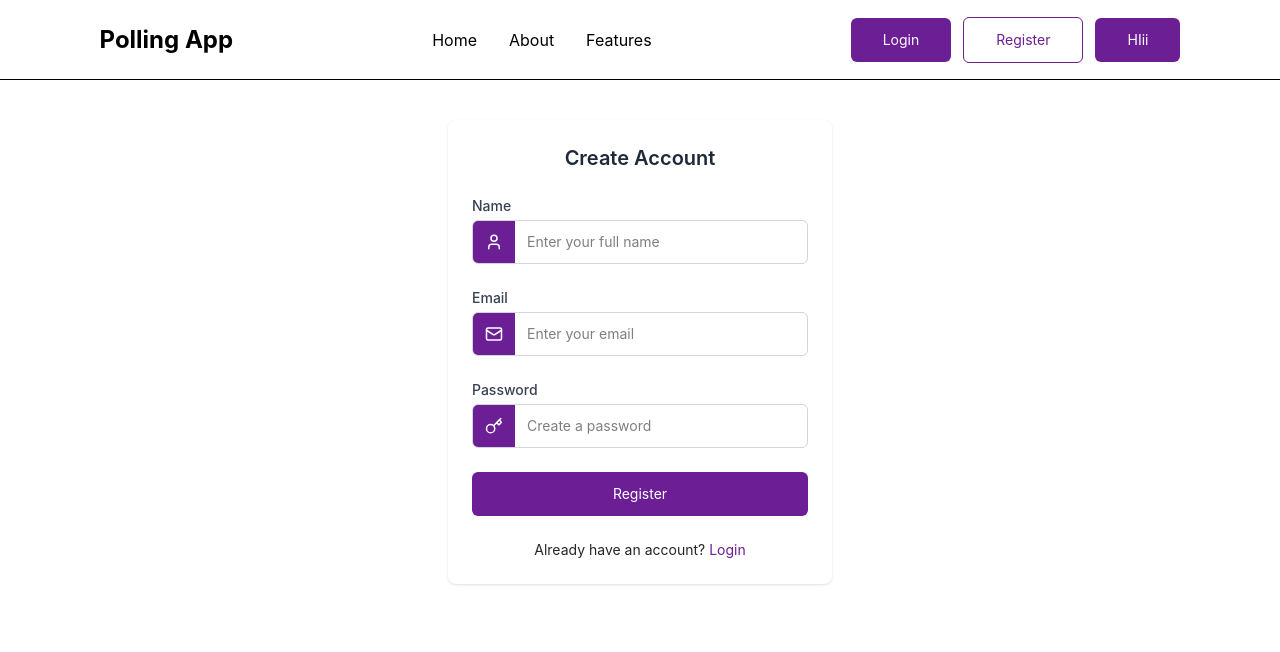
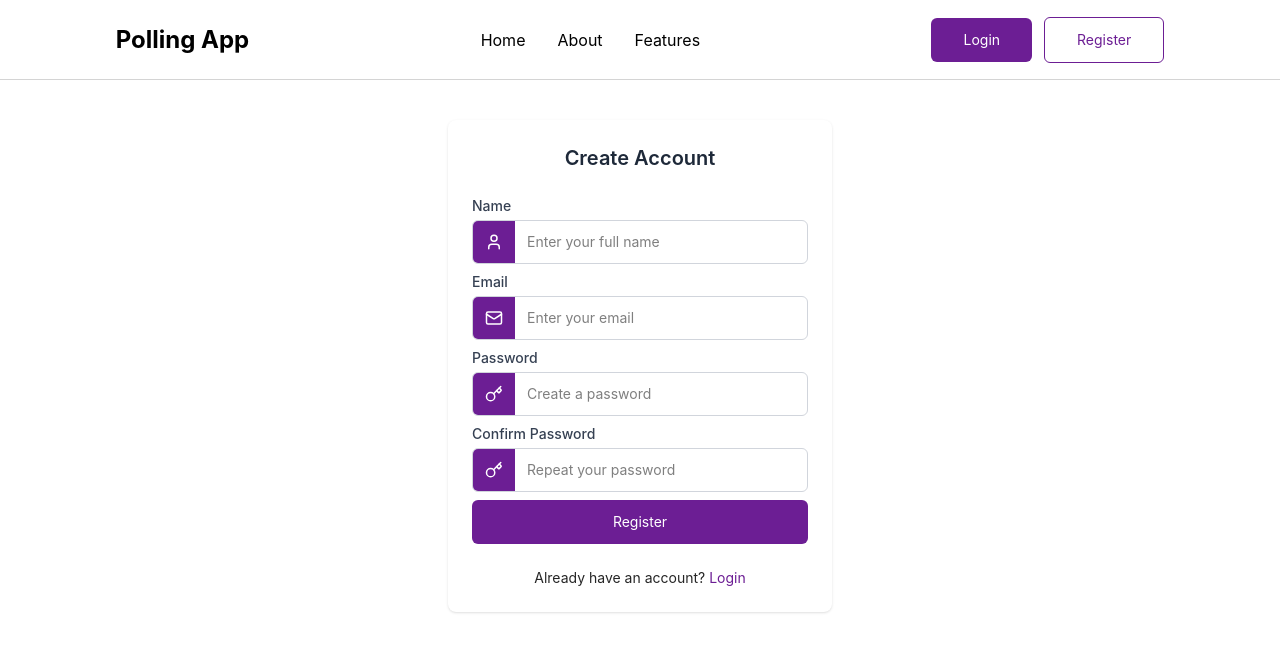
Before and after one commit to mobsenpai/polling-app, a React (Vite) app in the folder client/: page /register in a window 1280 px wide. Shown: the top 652 px of the page. Built offline with nearby package versions, Linux system fonts and the light colour scheme.

Commit message:
dashboard and forms

```diff
--- a/client/src/components/dashboard/DashboardHome.jsx
+++ b/client/src/components/dashboard/DashboardHome.jsx
@@ -1,6 +1,14 @@
+import Button from "../elements/Button";
+import Input from "../elements/Input";
+
 function DashboardHome(){
     return(
-        <></>
+        <>
+        <div className="flex space-around items-center w-100">
+            <Input className=""/>
+            <Button/>
+        </div>
+        </>
     );
 }
 
--- a/client/src/components/forms/LoginForm.jsx
+++ b/client/src/components/forms/LoginForm.jsx
@@ -30,7 +30,6 @@ export default function LoginForm() {
         }
     };
 
-message
 
     return (
         <form
--- a/client/src/components/forms/RegistrationForm.jsx
+++ b/client/src/components/forms/RegistrationForm.jsx
@@ -1,16 +1,3 @@
-// import React from 'react'
-
-// function RegistrationForm() {
-//   return (
-//     <div>
-
-//     </div>
-//   )
-// }
-
-// export default RegistrationForm
-
-//just to test (created by mobsenpai)
 import React from "react";
 import { useForm } from "react-hook-form";
 import Input from "../elements/Input";
@@ -19,21 +6,21 @@ import { User, Mail, Key } from "lucide-react";
 import { Link } from "react-router-dom";
 import axios from "axios";
 
-export default function RegisterForm() {
+function RegisterForm() {
   const {
     register,
     handleSubmit,
-    formState: { errors },
+    watch,
+    formState: { errors }
   } = useForm();
 
+  const password = watch("password", "");
+
   const onSubmit = async (data) => {
-    console.log(data);
-
     try {
       const response = await axios.post(`${import.meta.env.VITE_API_URL}/auth/register`, data);
       if (response.status === 201) {
-        // Registration success logic here
-        // For example, redirect to login or show success message
+        // Registration logic here
       }
     } catch (e) {
       console.error(e);
@@ -43,10 +30,11 @@ export default function RegisterForm() {
   return (
     <form
       onSubmit={handleSubmit(onSubmit)}
-      className="max-w-sm mx-auto p-6 flex flex-col mt-30 gap-2 bg-white shadow-sm items-center rounded-lg space-y-4"
+      className="max-w-sm mx-auto p-6 flex flex-col mt-30 gap-2 bg-white shadow-sm items-center rounded-lg"
     >
-      <h2 className="text-xl font-semibold text-center text-gray-800">Create Account</h2>
+      <h2 className="text-xl font-semibold text-center text-gray-800 mb-4">Create Account</h2>
 
+      <div className="w-full flex flex-col gap-1">
         <Input
           label="Name"
           icon={<User size={18} />}
@@ -54,11 +42,15 @@ export default function RegisterForm() {
           type="text"
           placeholder="Enter your full name"
           register={register}
-        error={errors.name}
-        className="w-full text-sm"
+          className="text-sm"
           {...register("name", { required: "Name is required" })}
         />
+        {errors.name && (
+          <p className="text-red-600 text-xs w-full text-left">{errors.name.message}</p>
+        )}
+      </div>
 
+      <div className="w-full flex flex-col gap-1">
         <Input
           label="Email"
           icon={<Mail size={18} />}
@@ -66,8 +58,7 @@ export default function RegisterForm() {
           type="email"
           placeholder="Enter your email"
           register={register}
-        error={errors.email}
-        className="w-full text-sm"
+          className="text-sm"
           {...register("email", {
             required: "Email is required",
             pattern: {
@@ -76,7 +67,12 @@ export default function RegisterForm() {
             }
           })}
         />
+        {errors.email && (
+          <p className="text-red-600 text-xs w-full text-left">{errors.email.message}</p>
+        )}
+      </div>
 
+      <div className="w-full flex flex-col gap-1">
         <Input
           label="Password"
           icon={<Key size={18} />}
@@ -84,8 +80,7 @@ export default function RegisterForm() {
           type="password"
           placeholder="Create a password"
           register={register}
-        error={errors.password}
-        className="w-full text-sm"
+          className="text-sm"
           {...register("password", {
             required: "Password is required",
             minLength: {
@@ -94,11 +89,37 @@ export default function RegisterForm() {
             }
           })}
         />
+        {errors.password && (
+          <p className="text-red-600 text-xs w-full text-left">{errors.password.message}</p>
+        )}
+      </div>
+
+      <div className="w-full flex flex-col gap-1">
+        <Input
+          label="Confirm Password"
+          icon={<Key size={18} />}
+          name="confirmPassword"
+          type="password"
+          placeholder="Repeat your password"
+          register={register}
+          className="text-sm"
+          {...register("confirmPassword", {
+            required: "Please confirm your password",
+            validate: (value) =>
+              value === password || "Passwords do not match"
+          })}
+        />
+        {errors.confirmPassword && (
+          <p className="text-red-600 text-xs w-full text-left">{errors.confirmPassword.message}</p>
+        )}
+      </div>
 
       <Button type="submit" text="Register" className="w-full" />
-      <Link to="/login" className="text-sm text-center text-neutral-800">
+      <Link to="/login" className="text-sm text-center text-neutral-800 mt-4">
         Already have an account? <span className="text-primary hover:underline">Login</span>
       </Link>
     </form>
   );
 }
+
+export default RegisterForm;
--- a/client/src/components/forms/ResetPasswordForm.jsx
+++ b/client/src/components/forms/ResetPasswordForm.jsx
@@ -35,7 +35,6 @@ export default function ResetPasswordForm() {
         newPassword: password,
       });
       if (response.status === 200) {
-        // Success feedback, then navigate to login page
         navigate("/login");
       } else {
         setError("Failed to reset password");
@@ -48,9 +47,10 @@ export default function ResetPasswordForm() {
   };
 
   return (
+    <div className="min-h-screen flex items-center justify-center">
       <form
         onSubmit={handleSubmit}
-      className="max-w-sm mx-auto p-6 flex flex-col gap-4 bg-white shadow-sm rounded-lg"
+        className="max-w-sm w-full p-6 flex flex-col gap-4 bg-white shadow-sm rounded-lg"
       >
         <h2 className="text-xl font-semibold text-center">Reset Password</h2>
 
@@ -78,5 +78,6 @@ export default function ResetPasswordForm() {
 
         <Button type="submit" text={loading ? "Resetting..." : "Reset Password"} className="w-full" />
       </form>
+    </div>
   );
 }
--- a/client/src/components/primary/header.jsx
+++ b/client/src/components/primary/header.jsx
@@ -2,17 +2,16 @@ import Button from "../elements/Button";
 
 function Header(){
     return(
-        <header className="flex items-center h-20 border-b-1 border-black w-[100%] fixed top-0 left-0 justify-around">
+        <header className=" bg-white flex items-center h-20 border-b-1 border-neutral-300 w-[100%] fixed top-0 left-0 justify-around">
             <h2 className="font-bold text-2xl ">Polling App</h2>
             <ul className="flex items-center gap-8">
-                <li><a className="cursor-pointer transition duration-300 hover:text-gray-600">Home</a></li>
-                <li><a className="cursor-pointer transition duration-300 hover:text-gray-600">About</a></li>
-                <li><a className="cursor-pointer transition duration-300 hover:text-gray-600">Features</a></li>
+                <li><a className="cursor-pointer transition duration-300 hover:text-neutral-600">Home</a></li>
+                <li><a className="cursor-pointer transition duration-300 hover:text-neutral-600">About</a></li>
+                <li><a className="cursor-pointer transition duration-300 hover:text-neutral-600">Features</a></li>
             </ul>
             <div className="flex items-center gap-3">
                 <Button text="Login" />
                 <Button text="Register" secondary/>
-                <Button text="HIii"/>
             </div>
         </header>
     );
--- a/client/src/layouts/DashboardLayout.jsx
+++ b/client/src/layouts/DashboardLayout.jsx
@@ -1,6 +1,13 @@
+import { Outlet } from "react-router-dom";
+import Header from "../components/primary/header";
+import DashboardHome from "../components/dashboard/DashboardHome";
+
 function DashboardLayout(){
     return(
-        <></>
+        <>
+            <Header/>
+            <Outlet/>
+        </>
     );
 }
 
```
Lines whose indentation alone changed are shown as unchanged.
